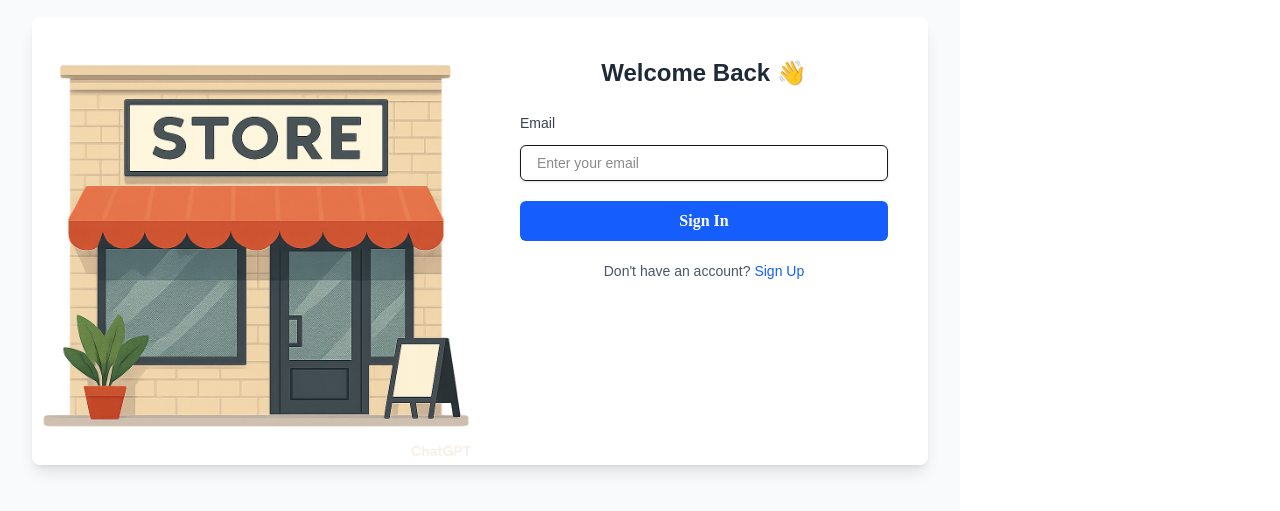
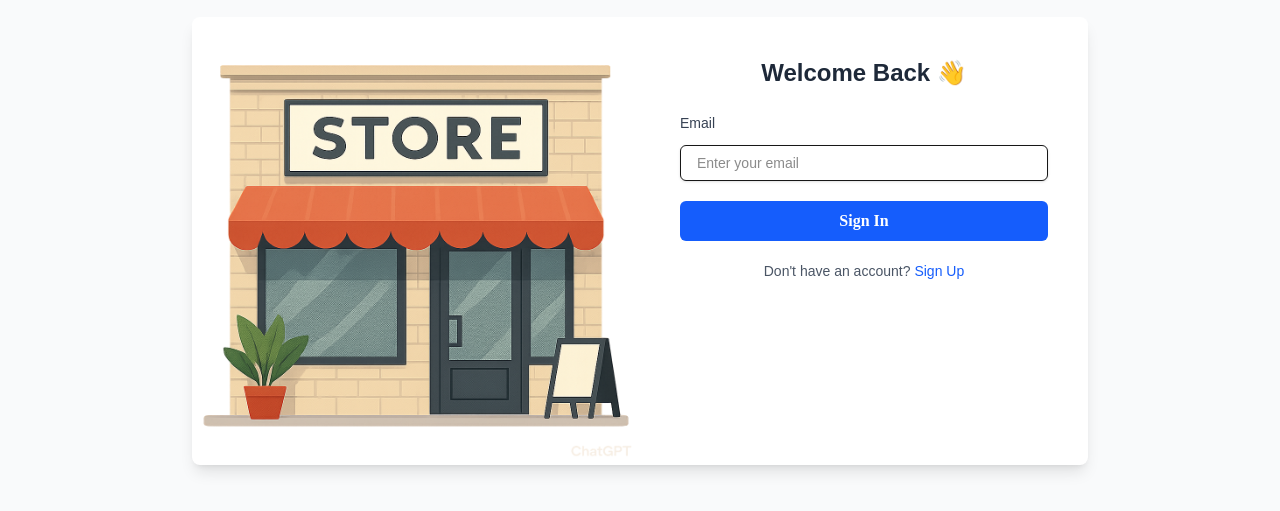
Before and after one commit to Hamza-dev-web/Store, a Next.js app: page /sign-in in a window 1280 px wide. Shown: the part 159-670 px from the top of the page. Built offline with nearby package versions, Linux system fonts and the light colour scheme; no server answers.

Commit message:
Initial commit

```diff
--- a/components/AuthGlobalFrom.tsx
+++ b/components/AuthGlobalFrom.tsx
@@ -104,7 +104,7 @@
 
 }
   return (
-<div className="min-h-screen  mr-[-100px] flex items-center justify-center bg-gray-50 px-4 sm:px-6 lg:px-8">
+<div className="min-h-screen w-screen  mr-[-140px] flex items-center justify-center bg-gray-50 px-4 sm:px-6 lg:px-8">
   <div className="max-w-4xl w-full bg-white rounded-lg shadow-lg overflow-hidden flex flex-col md:flex-row">
     {/* Image Section */}
     <div className="hidden md:block md:w-1/2">
```
